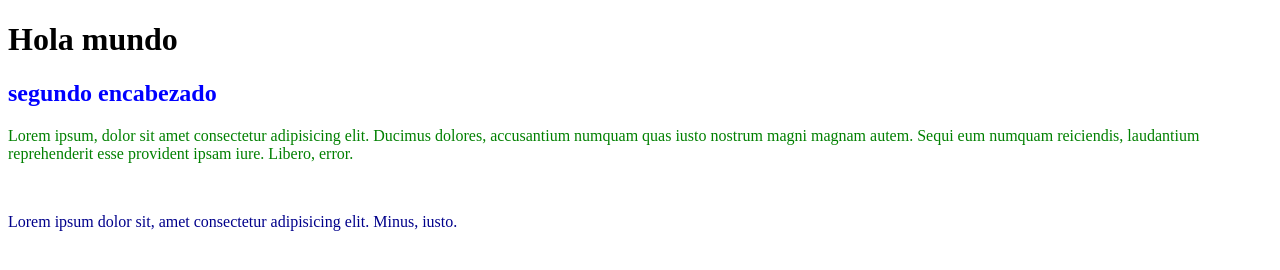
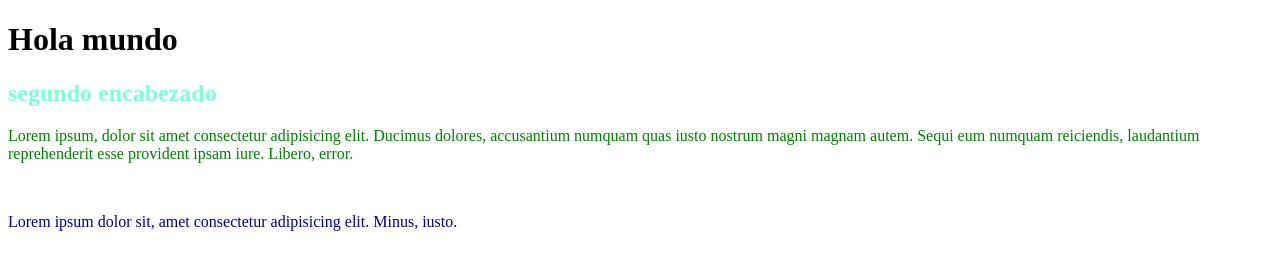
Before and after one commit to soli932/Curso-CSS, a plain HTML site: page selectores.html in a window 1280 px wide. Drawn offline with Linux system fonts and the light colour scheme.

Commit message:
selector con id

```diff
--- a/selectores.html
+++ b/selectores.html
@@ -19,6 +19,9 @@
         .p2{
             color: darkblue;
         }
+        #subtitulo{
+            color: aquamarine;
+        }
 
 
     </style>
@@ -26,7 +29,7 @@
 
 <body>
     <h1>Hola mundo</h1>
-    <h2>segundo encabezado</h2>
+    <h2 id="subtitulo">segundo encabezado</h2>
     <p class="p1">Lorem ipsum, dolor sit amet consectetur adipisicing elit. Ducimus dolores, accusantium numquam quas iusto nostrum
         magni magnam autem. Sequi eum numquam reiciendis, laudantium reprehenderit esse provident ipsam iure. Libero,
         error.</p>
```
